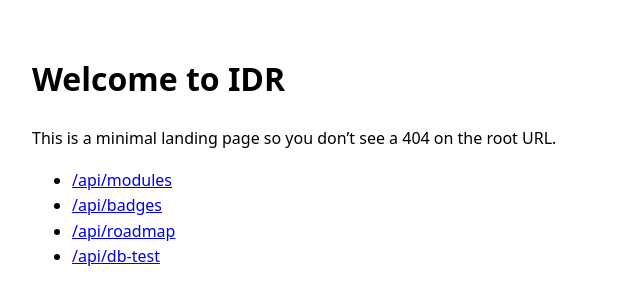
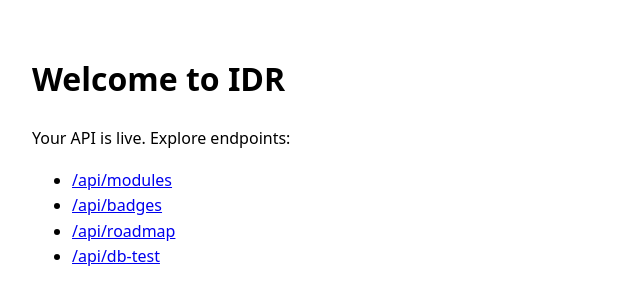
Before and after one commit to RobertGPT/idr-app, a Next.js app: page / in a window 1280 px wide. Before the commit this address had no page. Shown: the top 300 px of the page, without its empty margins (0-640 px from the left). Built offline with nearby package versions, Linux system fonts and the light colour scheme.

Commit message:
Update index.tsx

```diff
--- a/pages/index.tsx
+++ b/pages/index.tsx
@@ -3,7 +3,7 @@ export default function Home() {
   return (
     <main style={{ fontFamily: "system-ui, sans-serif", padding: 24, lineHeight: 1.6 }}>
       <h1>Welcome to IDR</h1>
-      <p>This is a minimal landing page so you don’t see a 404 on the root URL.</p>
+      <p>Your API is live. Explore endpoints:</p>
       <ul>
         <li><a href="/api/modules">/api/modules</a></li>
         <li><a href="/api/badges">/api/badges</a></li>
```
